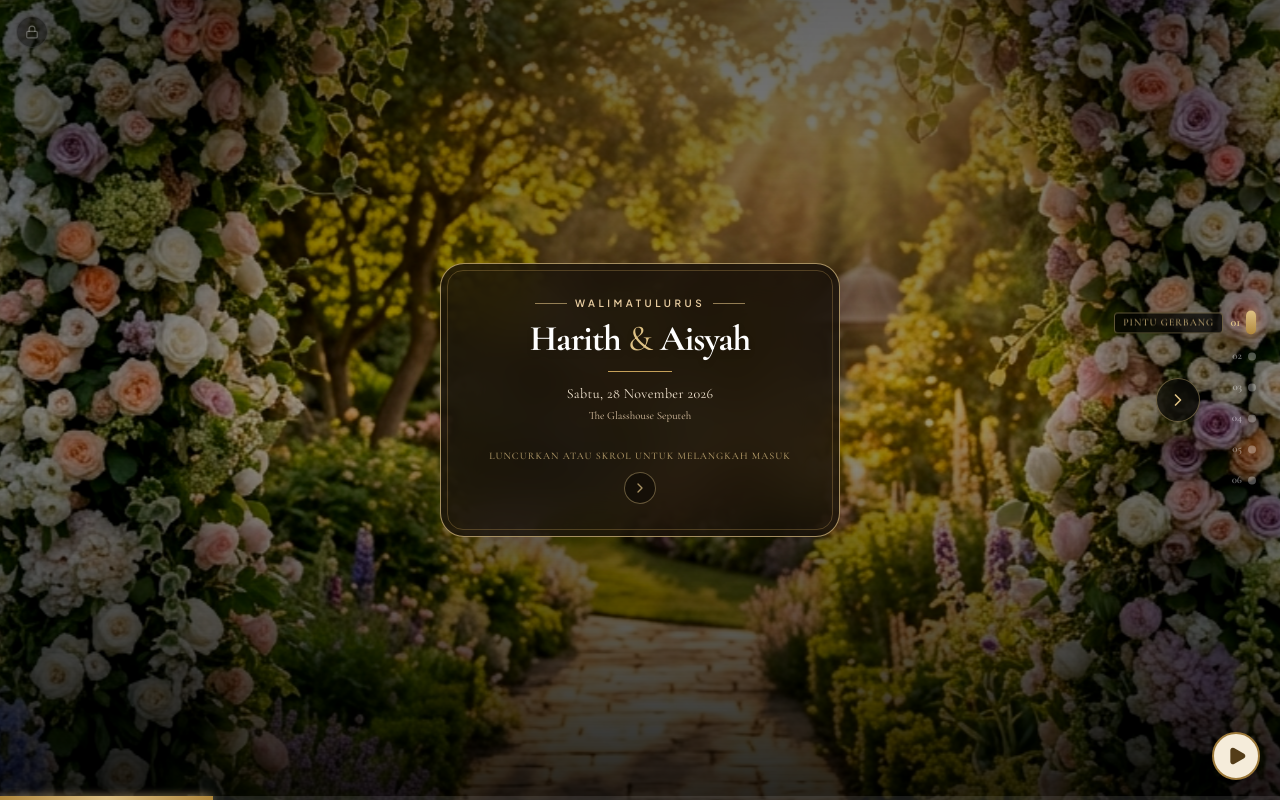
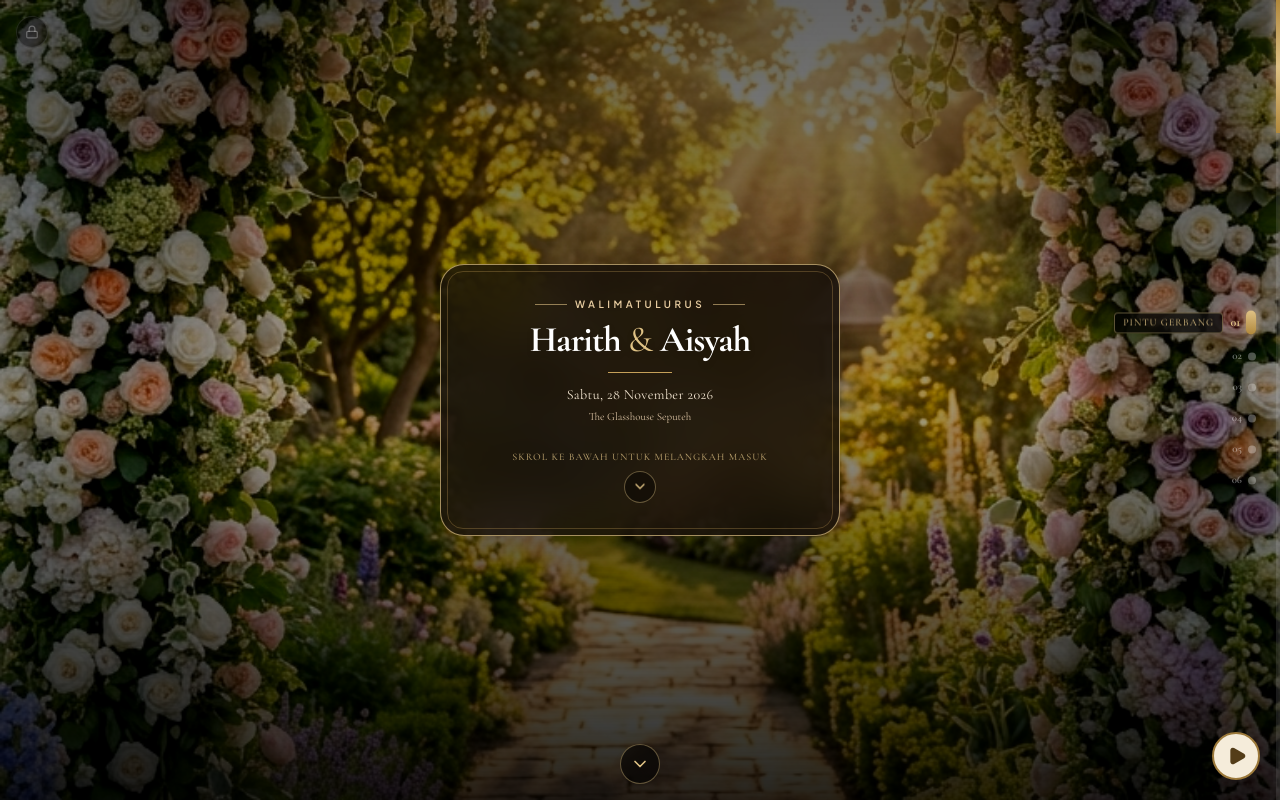
Before and after one commit to umarfarid97/weddingcard, a Next.js app: page / in a window 1280 px wide. Built offline with nearby package versions, Linux system fonts and the light colour scheme.

Commit message:
feat: switch swiper parallax slider to vertical scroll mode

```diff
--- a/src/components/card/SwiperWeddingSlider.tsx
+++ b/src/components/card/SwiperWeddingSlider.tsx
@@ -15,6 +15,8 @@ import {
   CheckCircle2,
   ChevronRight,
   ChevronLeft,
+  ChevronUp,
+  ChevronDown,
   MessageSquare,
   Gift,
   Phone,
@@ -154,10 +156,12 @@ export default function SwiperWeddingSlider({ onSlideChange }: SwiperWeddingSlid
   return (
     <div className="relative w-screen h-screen overflow-hidden bg-[#0d0a08] text-white select-none">
       <Swiper
-        speed={1100}
+        direction="vertical"
+        speed={1000}
         parallax={true}
-        mousewheel={{ forceToAxis: true, sensitivity: 1 }}
+        mousewheel={{ enabled: true, sensitivity: 1 }}
         keyboard={{ enabled: true }}
+        modules={[Parallax, Mousewheel, Pagination, Navigation, Keyboard]}
         onSwiper={(swiper) => {
           setSwiperInstance(swiper);
           if (typeof window !== "undefined") {
@@ -230,17 +234,17 @@ export default function SwiperWeddingSlider({ onSlideChange }: SwiperWeddingSlid
                 {weddingData.event.venueName}
               </p>
 
-              {/* Swipe Cue */}
+              {/* Scroll / Swipe Cue */}
               <div
-                data-swiper-parallax="-80"
-                className="mt-6 flex flex-col items-center gap-2 cursor-pointer"
+                data-swiper-parallax-y="-80"
+                className="mt-6 flex flex-col items-center gap-1.5 cursor-pointer"
                 onClick={() => swiperInstance?.slideNext()}
               >
                 <span className="text-[10px] uppercase tracking-widest text-[#dfc285] font-serif font-medium animate-pulse">
-                  Luncurkan atau skrol untuk melangkah masuk
+                  Skrol ke bawah untuk melangkah masuk
                 </span>
                 <div className="w-8 h-8 rounded-full border border-[#dfc285]/40 flex items-center justify-center bg-black/40 hover:bg-[#dfc285]/20 transition-all">
-                  <ChevronRight className="w-4 h-4 text-[#dfc285] animate-pulse" />
+                  <ChevronDown className="w-4 h-4 text-[#dfc285] animate-bounce" />
                 </div>
               </div>
             </div>
@@ -299,12 +303,12 @@ export default function SwiperWeddingSlider({ onSlideChange }: SwiperWeddingSlid
               </p>
 
               <div
-                data-swiper-parallax="-60"
-                className="mt-6 pt-3 border-t border-[#dfc285]/25 flex items-center justify-center gap-1 text-[10px] text-[#dfc285]/90 font-serif tracking-wider cursor-pointer"
+                data-swiper-parallax-y="-60"
+                className="mt-6 pt-3 border-t border-[#dfc285]/25 flex items-center justify-center gap-1.5 text-[10px] text-[#dfc285]/90 font-serif tracking-wider cursor-pointer"
                 onClick={() => swiperInstance?.slideNext()}
               >
                 <span>Lihat Atur Cara &amp; Kira Detik</span>
-                <ChevronRight className="w-3.5 h-3.5" />
+                <ChevronDown className="w-3.5 h-3.5 animate-bounce" />
               </div>
             </div>
           </div>
@@ -414,12 +418,12 @@ export default function SwiperWeddingSlider({ onSlideChange }: SwiperWeddingSlid
               </div>
 
               <div
-                data-swiper-parallax="-50"
-                className="mt-4 pt-3 border-t border-[#dfc285]/40 flex items-center justify-center gap-1 text-[10px] text-[#8c6d32] font-serif cursor-pointer"
+                data-swiper-parallax-y="-50"
+                className="mt-4 pt-3 border-t border-[#dfc285]/40 flex items-center justify-center gap-1.5 text-[10px] text-[#8c6d32] font-serif cursor-pointer"
                 onClick={() => swiperInstance?.slideNext()}
               >
                 <span>Lihat Profil Pengantin &amp; Atur Cara</span>
-                <ChevronRight className="w-3.5 h-3.5" />
+                <ChevronDown className="w-3.5 h-3.5 animate-bounce" />
               </div>
             </div>
           </div>
@@ -504,12 +508,12 @@ export default function SwiperWeddingSlider({ onSlideChange }: SwiperWeddingSlid
               </div>
 
               <div
-                data-swiper-parallax="-60"
-                className="mt-4 pt-2 border-t border-[#dfc285]/30 flex items-center justify-center gap-1 text-[10px] text-[#dfc285] font-serif cursor-pointer"
+                data-swiper-parallax-y="-60"
+                className="mt-4 pt-2 border-t border-[#dfc285]/30 flex items-center justify-center gap-1.5 text-[10px] text-[#dfc285] font-serif cursor-pointer"
                 onClick={() => swiperInstance?.slideNext()}
               >
                 <span>Seterusnya: Sahkan Kehadiran (RSVP)</span>
-                <ChevronRight className="w-3.5 h-3.5" />
+                <ChevronDown className="w-3.5 h-3.5 animate-bounce" />
               </div>
             </div>
           </div>
@@ -769,11 +773,11 @@ export default function SwiperWeddingSlider({ onSlideChange }: SwiperWeddingSlid
               </div>
 
               <div
-                className="mt-4 pt-2 border-t border-[#dfc285]/20 flex items-center justify-center gap-1 text-[10px] text-[#dfc285] font-serif cursor-pointer"
+                className="mt-4 pt-2 border-t border-[#dfc285]/20 flex items-center justify-center gap-1.5 text-[10px] text-[#dfc285] font-serif cursor-pointer"
                 onClick={() => swiperInstance?.slideTo(0)}
               >
+                <ChevronUp className="w-3.5 h-3.5" />
                 <span>Kembali ke Pintu Gerbang</span>
-                <ChevronLeft className="w-3.5 h-3.5" />
               </div>
             </div>
           </div>
@@ -829,32 +833,32 @@ export default function SwiperWeddingSlider({ onSlideChange }: SwiperWeddingSlid
         })}
       </div>
 
-      {/* Navigation Chevrons on Left & Right */}
+      {/* Vertical Navigation Chevrons: Top & Bottom */}
       {activeIndex > 0 && (
         <button
           onClick={() => swiperInstance?.slidePrev()}
-          className="fixed left-3 sm:left-6 top-1/2 -translate-y-1/2 z-40 w-9 h-9 sm:w-11 sm:h-11 rounded-full bg-black/60 backdrop-blur-md border border-[#dfc285]/40 flex items-center justify-center text-[#dfc285] hover:bg-black/85 hover:border-[#dfc285] transition-all cursor-pointer shadow-lg"
-          aria-label="Slaid sebelumnya"
+          className="fixed top-4 left-1/2 -translate-x-1/2 z-40 w-9 h-9 sm:w-10 sm:h-10 rounded-full bg-black/60 backdrop-blur-md border border-[#dfc285]/40 flex items-center justify-center text-[#dfc285] hover:bg-black/85 hover:border-[#dfc285] transition-all cursor-pointer shadow-lg"
+          aria-label="Slaid atas sebelumnya"
         >
-          <ChevronLeft className="w-5 h-5" />
+          <ChevronUp className="w-5 h-5" />
         </button>
       )}
 
       {activeIndex < slideTitles.length - 1 && (
         <button
           onClick={() => swiperInstance?.slideNext()}
-          className="fixed right-14 sm:right-20 top-1/2 -translate-y-1/2 z-40 w-9 h-9 sm:w-11 sm:h-11 rounded-full bg-black/60 backdrop-blur-md border border-[#dfc285]/40 flex items-center justify-center text-[#dfc285] hover:bg-black/85 hover:border-[#dfc285] transition-all cursor-pointer shadow-lg"
-          aria-label="Slaid seterusnya"
+          className="fixed bottom-4 left-1/2 -translate-x-1/2 z-40 w-9 h-9 sm:w-10 sm:h-10 rounded-full bg-black/60 backdrop-blur-md border border-[#dfc285]/40 flex items-center justify-center text-[#dfc285] hover:bg-black/85 hover:border-[#dfc285] transition-all cursor-pointer shadow-lg"
+          aria-label="Slaid bawah seterusnya"
         >
-          <ChevronRight className="w-5 h-5" />
+          <ChevronDown className="w-5 h-5" />
         </button>
       )}
 
-      {/* Bottom Progress Bar */}
-      <div className="fixed bottom-0 left-0 right-0 h-1 bg-white/10 z-40">
+      {/* Right Edge Vertical Progress Bar */}
+      <div className="fixed right-0 top-0 bottom-0 w-1 bg-white/10 z-40 pointer-events-none">
         <div
-          className="h-full bg-gradient-to-r from-[#b0883b] via-[#dfc285] to-[#b0883b] transition-all duration-500 shadow-[0_0_8px_rgba(223,194,133,0.8)]"
-          style={{ width: `${((activeIndex + 1) / slideTitles.length) * 100}%` }}
+          className="w-full bg-gradient-to-b from-[#b0883b] via-[#dfc285] to-[#b0883b] transition-all duration-500 shadow-[0_0_8px_rgba(223,194,133,0.8)]"
+          style={{ height: `${((activeIndex + 1) / slideTitles.length) * 100}%` }}
         />
       </div>
     </div>
```
